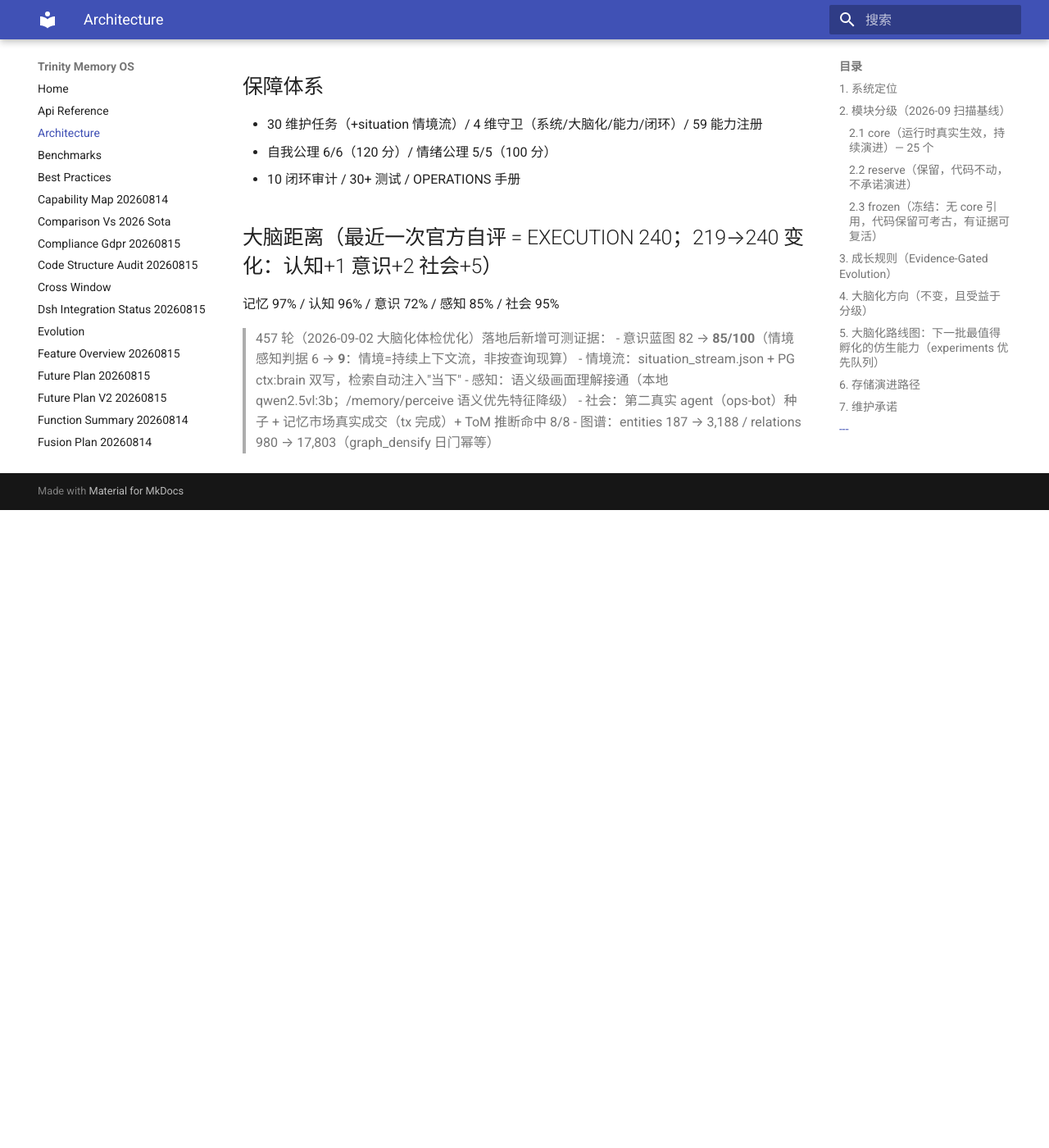
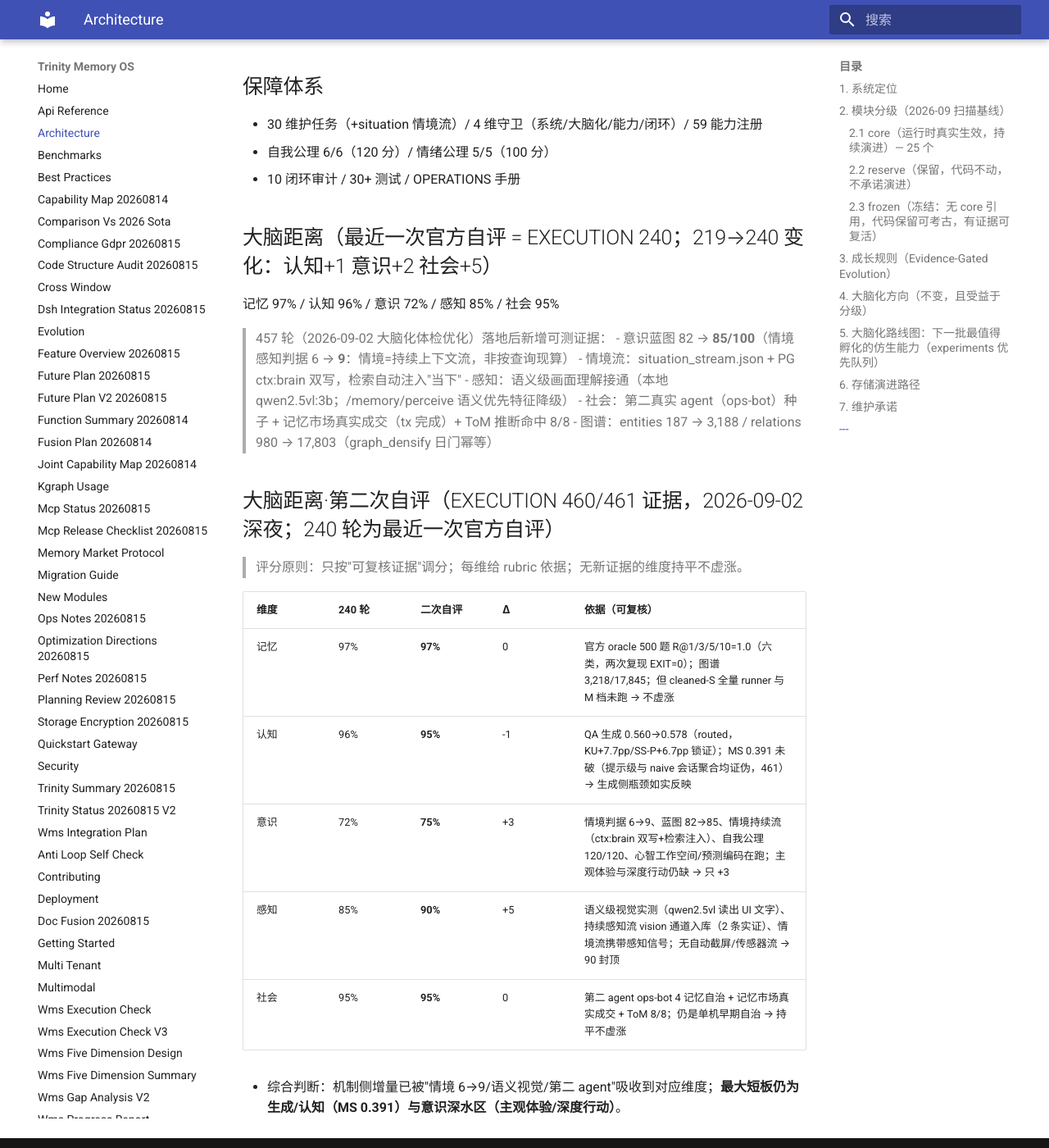
Before and after one commit to trinity-tick/trinity, an MkDocs documentation site: the page built from docs/ARCHITECTURE.md, in a window 1280 px wide and 1400 px high, scrolled down 5341 px. Shown: the whole window at 82% size. Built offline with MkDocs 1.6.1 and Material for MkDocs 9.7.7, drawn with Linux system fonts in a browser that asks for light colours; before the commit the page ends 5963 px from its top, so only the background shows below that.

Commit message:
docs: EXECUTION 461——MS 聚合证伪回滚 + 第二次大脑距离自评（记忆97/认知95/意识75/感知90/社会95）

```diff
--- a/docs/ARCHITECTURE.md
+++ b/docs/ARCHITECTURE.md
@@ -147,3 +147,18 @@
 > - 感知：语义级画面理解接通（本地 qwen2.5vl:3b；/memory/perceive 语义优先特征降级）
 > - 社会：第二真实 agent（ops-bot）种子 + 记忆市场真实成交（tx 完成）+ ToM 推断命中 8/8
 > - 图谱：entities 187 → 3,188 / relations 980 → 17,803（graph_densify 日门幂等）
+
+
+## 大脑距离·第二次自评（EXECUTION 460/461 证据，2026-09-02 深夜；240 轮为最近一次官方自评）
+
+> 评分原则：只按"可复核证据"调分；每维给 rubric 依据；无新证据的维度持平不虚涨。
+
+| 维度 | 240 轮 | **二次自评** | Δ | 依据（可复核） |
+|---|---|---|---|---|
+| 记忆 | 97% | **97%** | 0 | 官方 oracle 500 题 R@1/3/5/10=1.0（六类，两次复现 EXIT=0）；图谱 3,218/17,845；但 cleaned-S 全量 runner 与 M 档未跑 → 不虚涨 |
+| 认知 | 96% | **95%** | -1 | QA 生成 0.560→0.578（routed，KU+7.7pp/SS-P+6.7pp 锁证）；MS 0.391 未破（提示级与 naive 会话聚合均证伪，461）→ 生成侧瓶颈如实反映 |
+| 意识 | 72% | **75%** | +3 | 情境判据 6→9、蓝图 82→85、情境持续流（ctx:brain 双写+检索注入）、自我公理 120/120、心智工作空间/预测编码在跑；主观体验与深度行动仍缺 → 只 +3 |
+| 感知 | 85% | **90%** | +5 | 语义级视觉实测（qwen2.5vl 读出 UI 文字）、持续感知流 vision 通道入库（2 条实证）、情境流携带感知信号；无自动截屏/传感器流 → 90 封顶 |
+| 社会 | 95% | **95%** | 0 | 第二 agent ops-bot 4 记忆自治 + 记忆市场真实成交 + ToM 8/8；仍是单机早期自治 → 持平不虚涨 |
+
+- 综合判断：机制侧增量已被"情境 6→9/语义视觉/第二 agent"吸收到对应维度；**最大短板仍为生成/认知（MS 0.391）与意识深水区（主观体验/深度行动）**。
```
Also changed, not shown: dsh-ops/EXECUTION.md (+22 -0 lines).
